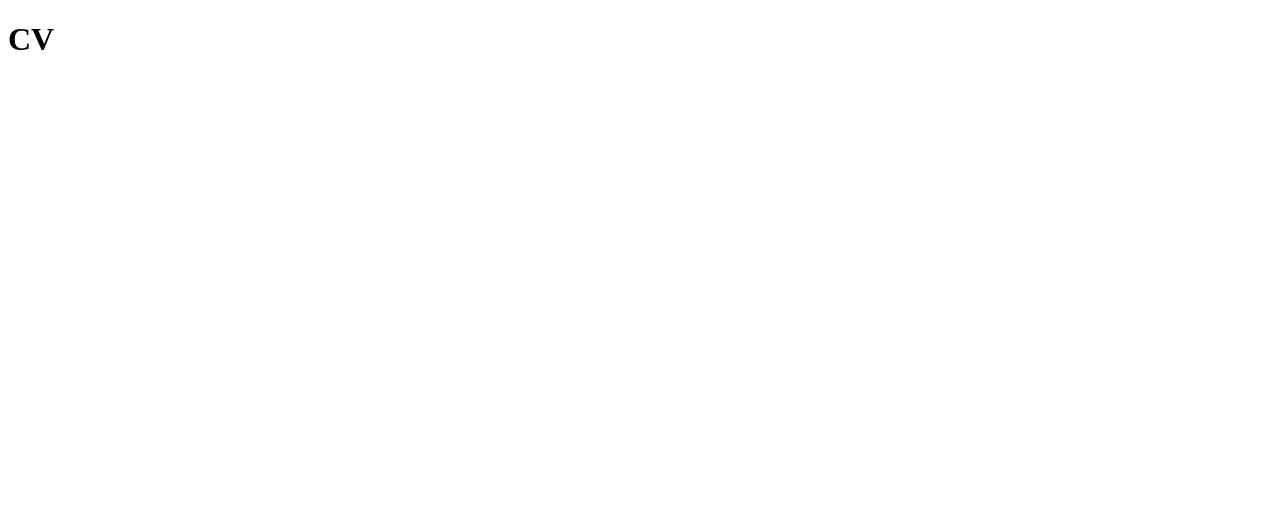
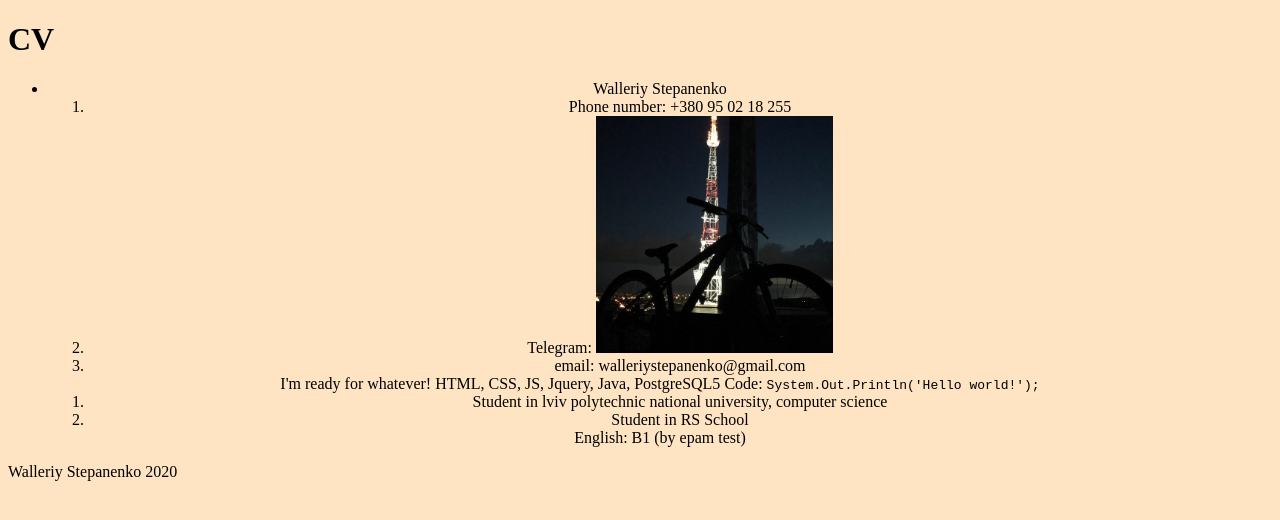
Before and after one commit to Walleriy/rsschool-cv, a plain HTML site: page index.html in a window 1280 px wide. Drawn offline with Linux system fonts and the light colour scheme.

Commit message:
feat: add content

```diff
--- a/index.html
+++ b/index.html
@@ -7,6 +7,49 @@
     <link rel="stylesheet" href="style.css">
 </head>
 <body>
-    <h1>CV</h1>
+    <header>
+        <h1>CV</h1>
+    </header>
+
+    <main class="main">
+        <section>
+            <div>
+                <ul>
+                    <li>
+                        <span>Walleriy Stepanenko</span>
+                        <span>
+                            <ol>
+                                <li>
+                                    <span>Phone number: +380 95 02 18 255</span>
+                                </li>
+                                <li>
+                                    <span>Telegram: <a href="https://web.telegram.org/#/im?p=@FreeRider26" target="_blank"><img class='avatar' src="avatar.jpg" alt=""></a></span>
+                                </li>
+                                <li>
+                                    <span>email: walleriystepanenko@gmail.com</span>
+                                </li>
+                            </ol>
+                        </span>
+                        <span>I'm ready for whatever!</span>
+                        <span>HTML, CSS, JS, Jquery, Java, PostgreSQL5</span>
+                        <span>Code: <code>System.Out.Println('Hello world!');</code></span>
+                        <span>
+                            <ol>
+                                <li><span>Student in lviv polytechnic national university, computer science</span></li>
+                                <li><span>Student in RS School</span></li>
+                            </ol>
+                        </span>
+                        <span>English: B1 (by epam test)</span>
+                    </li>
+                </ul>
+            </div>
+        </section>
+    </main>
+
+    <footer>
+        <section>
+            <p>Walleriy Stepanenko 2020</p>
+        </section>
+    </footer>
 </body>
 </html>
--- a/style.css
+++ b/style.css
@@ -0,0 +1,12 @@
+body {
+    background-color: bisque;
+}
+.main {
+    display: block;
+    max-width: 1024;
+    margin: 0 auto;
+    text-align: center;
+}
+.avatar {
+    width: 20%;
+}
```
Also changed, not shown: avatar.jpg (added).
